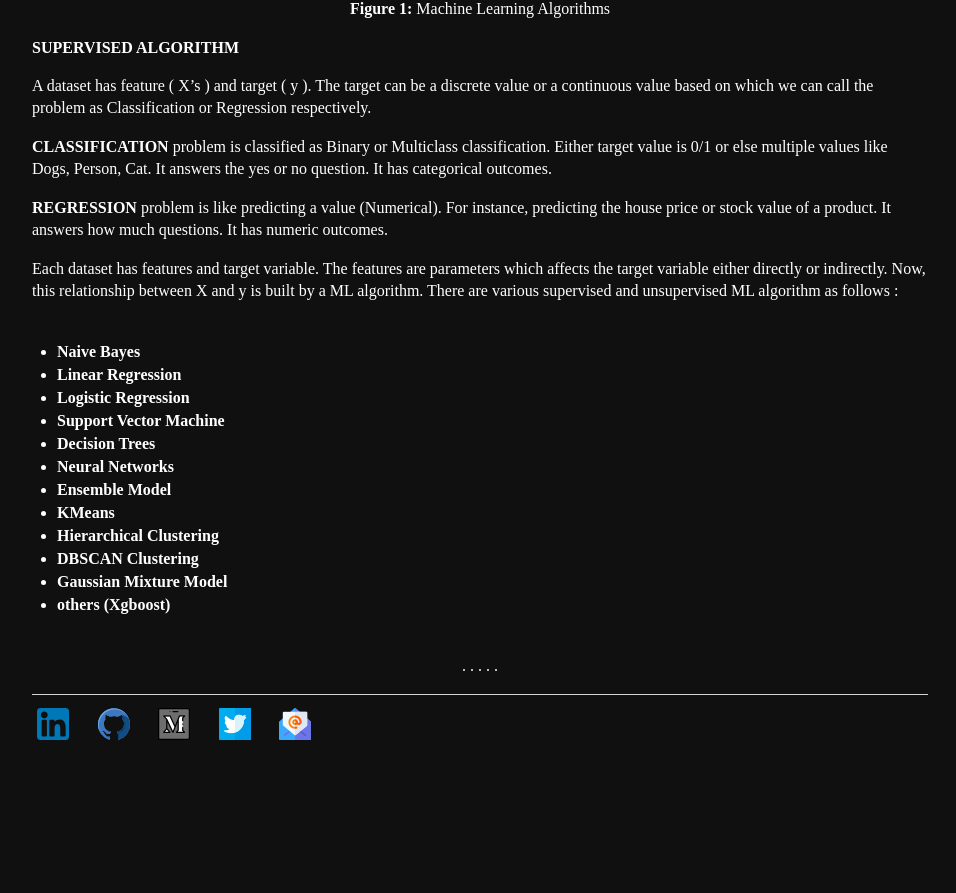
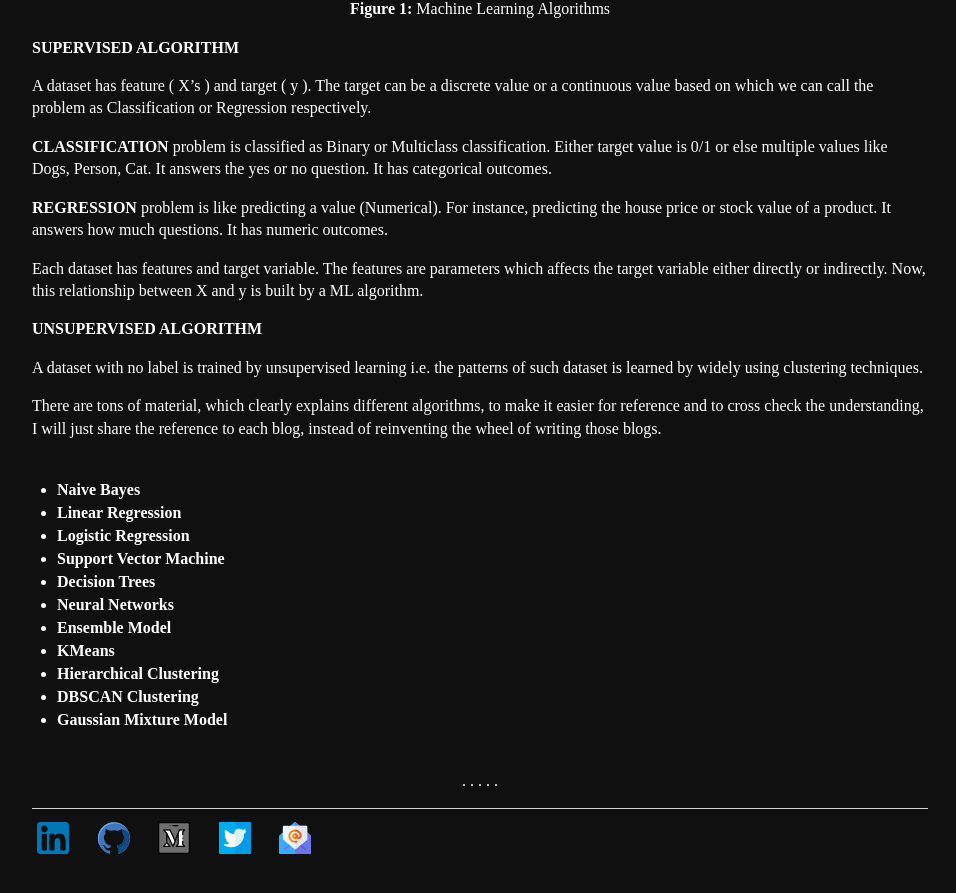
Before and after one commit to Mayurji/mayurji.github.io, a Jekyll site: the page built from _machine-learning/2020-11-06-machine-learning-I.md, in a window 1280 px wide and 900 px high, scrolled down 2031 px. Shown: the top 893 px of the window, without its empty margins (160-1116 px from the left). Built offline with Jekyll 4.4.1, drawn with Linux system fonts in a browser that asks for light colours; before the commit the page ends 2834 px from its top, so only the background shows below that.

Commit message:
Update 2020-11-06-machine-learning-I.md

```diff
--- a/_machine-learning/2020-11-06-machine-learning-I.md
+++ b/_machine-learning/2020-11-06-machine-learning-I.md
@@ -48,19 +48,24 @@
 
 **REGRESSION** problem is like predicting a value (Numerical). For instance, predicting the house price or stock value of a product. It answers how much questions. It has numeric outcomes.
 
-Each dataset has features and target variable. The features are parameters which affects the target variable either directly or indirectly. Now, this relationship between X and y is built by a ML algorithm. There are various supervised and unsupervised ML algorithm as follows :
+Each dataset has features and target variable. The features are parameters which affects the target variable either directly or indirectly. Now, this relationship between X and y is built by a ML algorithm.
 
-* **Naive Bayes**
-* **Linear Regression**
-* **Logistic Regression**
-* **Support Vector Machine**
-* **Decision Trees**
-* **Neural Networks**
-* **Ensemble Model**
-* **KMeans**
-* **Hierarchical Clustering**
-* **DBSCAN Clustering**
-* **Gaussian Mixture Model**
-* **others (Xgboost)**
+**UNSUPERVISED ALGORITHM**
+
+A dataset with no label is trained by unsupervised learning i.e. the patterns of such dataset is learned by widely using clustering techniques.
+
+There are tons of material, which clearly explains different algorithms, to make it easier for reference and to cross check the understanding, I will just share the reference to each blog, instead of reinventing the wheel of writing those blogs.
+
+* [**Naive Bayes**](https://www.kdnuggets.com/2020/06/naive-bayes-algorithm-everything.html)
+* [**Linear Regression**](https://towardsdatascience.com/introduction-to-machine-learning-algorithms-linear-regression-14c4e325882a)
+* [**Logistic Regression**](https://towardsdatascience.com/introduction-to-logistic-regression-66248243c148)
+* [**Support Vector Machine**](https://towardsdatascience.com/support-vector-machine-introduction-to-machine-learning-algorithms-934a444fca47)
+* [**Decision Trees**](https://medium.com/deep-math-machine-learning-ai/chapter-4-decision-trees-algorithms-b93975f7a1f1)
+* [**Neural Networks**](http://neuralnetworksanddeeplearning.com/chap1.html)
+* [**Ensemble Model**](https://www.analyticsvidhya.com/blog/2018/06/comprehensive-guide-for-ensemble-models/)
+* [**KMeans**](https://towardsdatascience.com/k-means-clustering-algorithm-applications-evaluation-methods-and-drawbacks-aa03e644b48a)
+* [**Hierarchical Clustering**](https://www.analyticsvidhya.com/blog/2019/05/beginners-guide-hierarchical-clustering/)
+* [**DBSCAN Clustering**](https://www.kdnuggets.com/2020/04/dbscan-clustering-algorithm-machine-learning.html)
+* [**Gaussian Mixture Model**](https://towardsdatascience.com/gaussian-mixture-models-explained-6986aaf5a95)
 
 <p align='center'>. . . . .</p>
```
